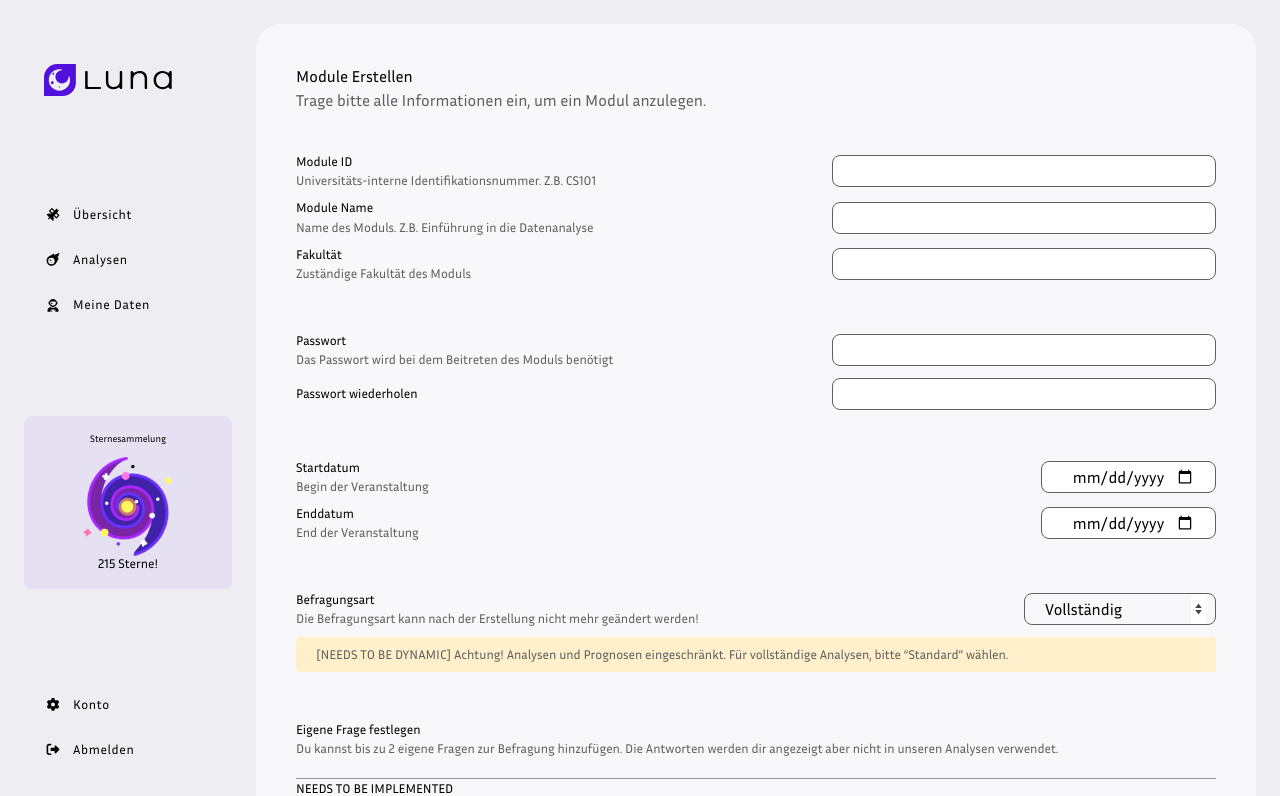
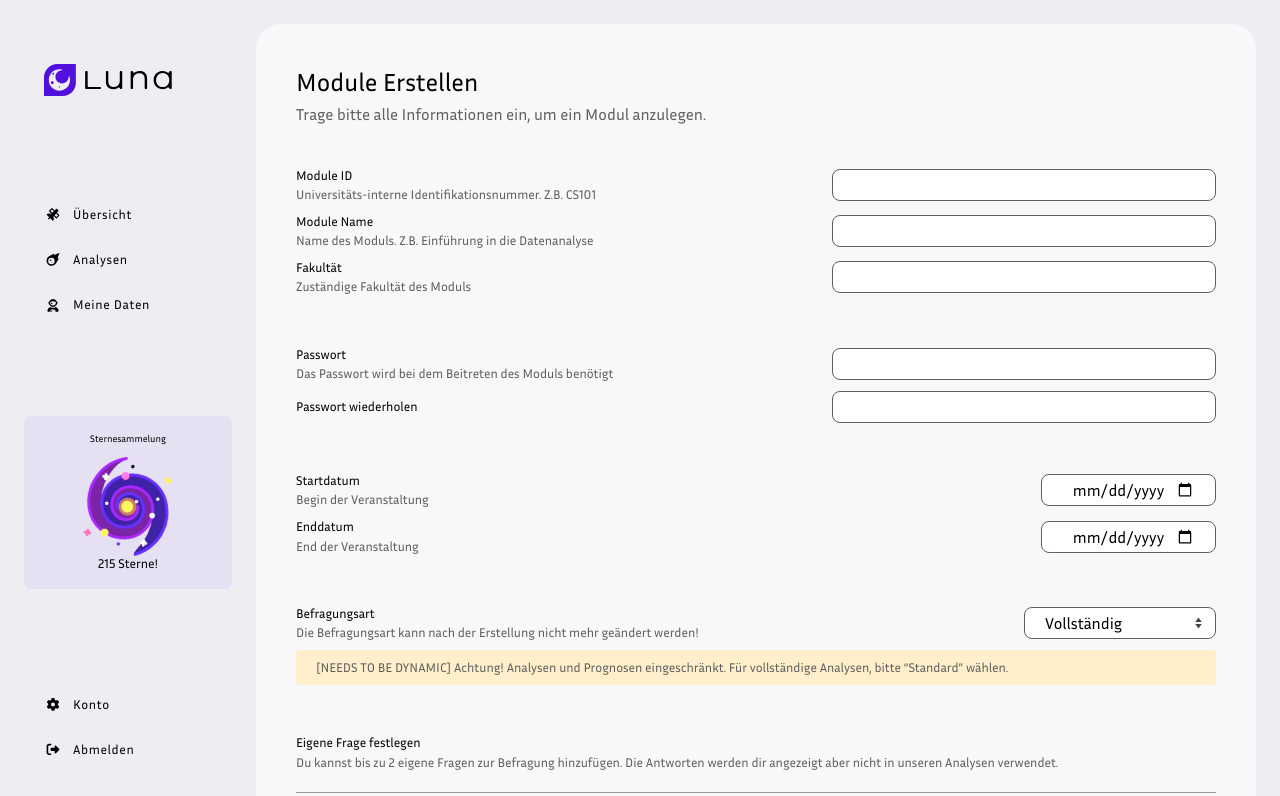
Before and after one commit to Luna-DroMo/luna_frontend, a Next.js app: page /createModule in a window 1280 px wide. Shown: the top 796 px of the page. Built offline with nearby package versions, Linux system fonts and the light colour scheme.

Commit message:
made some minor styling changes. Updated the global fontsizes - these need to be readjusted on each page now...

```diff
--- a/components/FormElements.js
+++ b/components/FormElements.js
@@ -81,7 +81,7 @@ export function FormInput({ type, options, name }) {
         )
     } else if (type === "dropdown") {
         return (
-            <select className="h-8 border border-text-grey rounded-lg w-48 px-5"  name={name} id={name}>
+            <select className="h-8 border border-text-grey bg-white rounded-lg w-48 px-5"  name={name} id={name}>
                  {options.map((option) => (
 
                     <option key = {option} value={option}>{option}</option>
--- a/pages/createModule.js
+++ b/pages/createModule.js
@@ -13,7 +13,7 @@ export default function Main() {
 
             <main className="flex-row justify-between px-10 pt-10">
                 <form>
-                    <h1 className='text-xxl'>Module Erstellen</h1>
+                    <h1 className='text-2xl'>Module Erstellen</h1>
                     <h3 className='text-text-grey'>Trage bitte alle Informationen ein, um ein Modul anzulegen.</h3>
                     <div className='h-8'></div>
                     <InputRow type="text" maintext="Module ID" subtitle="Universitäts-interne Identifikationsnummer. Z.B. CS101" />
--- a/pages/survey.js
+++ b/pages/survey.js
@@ -17,7 +17,7 @@ export default function Main() {
     return (
         <RootLayout>
             <main className="flex-row justify-between px-10 pt-10">
-                <h1 className='tracking-wider text-xl'>[class.name]</h1>
+                <h1 className='tracking-wider text-3xl'>[class.name]</h1>
                 <p className='text-sm text-text-grey'>SUBTITLE - STILL NEED TO TURN THIS INTO A FORM</p>
                 <form action="">
                     <div className='h-8' />
```
